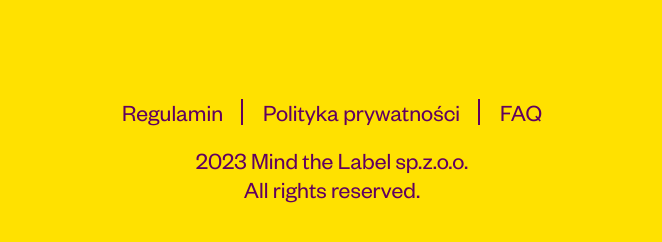
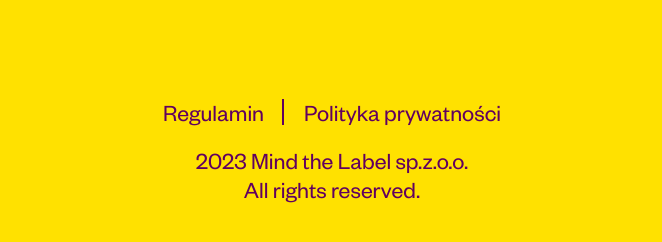
Before and after one commit to equize/jemmypl, a plain HTML site: page index.html in a window 1280 px wide. Shown: the part 546-788 px from the top of the page, without its empty margins (308-970 px from the left). Drawn offline with Linux system fonts and the light colour scheme.

Commit message:
Remove FAQ

```diff
--- a/index.html
+++ b/index.html
@@ -207,9 +207,6 @@
         <li>
             <a href="./polityka-prywatnosci.html">Polityka prywatności</a>
         </li>
-        <li>
-            <a href="./faq.html">FAQ</a>
-        </li>
     </ul>
     <div id="copy">
         2023 Mind the Label sp.z.o.o.<br/>
```
Also changed, not shown: polityka-prywatnosci.html (+0 -3 lines), regulamin.html (+0 -3 lines).
